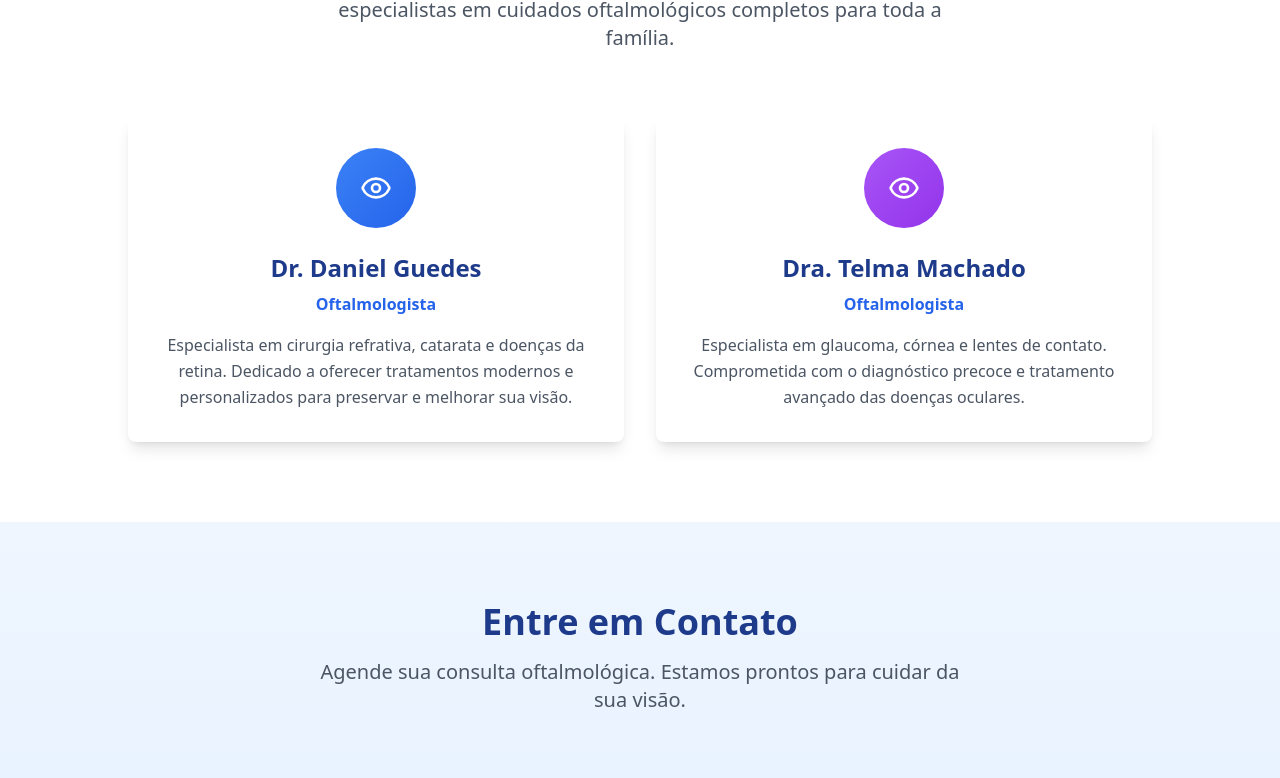
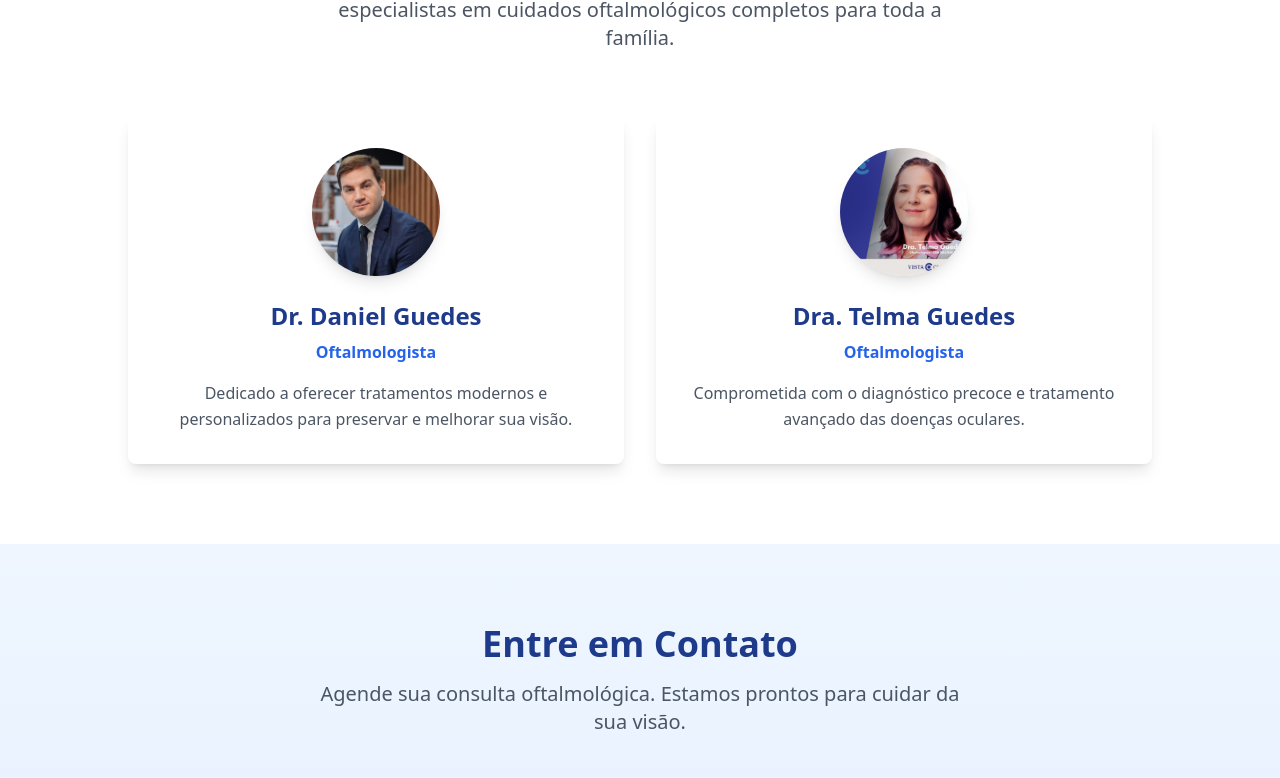
Before and after one commit to Gianluca-chatgds/vista-clinique-web, a React (Vite) app: page / in a window 1280 px wide. Shown: the part 731-1509 px from the top of the page. Built offline with nearby package versions, Linux system fonts and the light colour scheme.

Commit message:
Refactor: Update doctor information
- Updated doctor's name.
- Formatted location according to ABNT.
- Removed the first sentence from the doctors' descriptions.
- Added photos above the doctors' names.

```diff
--- a/src/components/Contact.tsx
+++ b/src/components/Contact.tsx
@@ -2,11 +2,14 @@
 import { Card, CardContent } from "@/components/ui/card";
 import { Phone, Instagram, Youtube, MapPin, Clock, FileText } from "lucide-react";
 import { Button } from "@/components/ui/button";
+
 const Contact = () => {
   const handleInstagramClick = () => {
     window.open('https://www.instagram.com/vistaclinique/', '_blank');
   };
-  return <section className="py-20 px-4 bg-gradient-to-b from-blue-50 to-blue-100">
+
+  return (
+    <section className="py-20 px-4 bg-gradient-to-b from-blue-50 to-blue-100">
       <div className="container mx-auto">
         <div className="text-center mb-16">
           <h3 className="text-4xl font-bold text-blue-900 mb-4">Entre em Contato</h3>
@@ -35,9 +38,9 @@ const Contact = () => {
               <h4 className="text-xl font-bold text-blue-900 mb-4">Localização</h4>
               <p className="text-gray-600 mb-4">Venha nos visitar</p>
               <p className="text-blue-600 font-medium">
-                av presidente epitácio pessoa, 2930, loja 05<br />
-                tambauzinho - joão pessoa/pb<br />
-                cep: 58.042-006
+                Av. Presidente Epitácio Pessoa, 2930, Loja 05<br />
+                Tambauzinho, João Pessoa - PB<br />
+                CEP 58042-006
               </p>
             </CardContent>
           </Card>
@@ -73,6 +76,8 @@ const Contact = () => {
           </div>
         </div>
       </div>
-    </section>;
+    </section>
+  );
 };
+
 export default Contact;
--- a/src/components/Doctors.tsx
+++ b/src/components/Doctors.tsx
@@ -7,16 +7,18 @@ const Doctors = () => {
     {
       name: "Dr. Daniel Guedes",
       specialty: "Oftalmologista",
-      description: "Especialista em cirurgia refrativa, catarata e doenças da retina. Dedicado a oferecer tratamentos modernos e personalizados para preservar e melhorar sua visão.",
+      description: "Dedicado a oferecer tratamentos modernos e personalizados para preservar e melhorar sua visão.",
       icon: Eye,
-      color: "from-blue-500 to-blue-600"
+      color: "from-blue-500 to-blue-600",
+      photo: "/lovable-uploads/650ee987-2dbf-4751-a876-bae3cf1c9c86.png"
     },
     {
-      name: "Dra. Telma Machado",
+      name: "Dra. Telma Guedes",
       specialty: "Oftalmologista",
-      description: "Especialista em glaucoma, córnea e lentes de contato. Comprometida com o diagnóstico precoce e tratamento avançado das doenças oculares.",
+      description: "Comprometida com o diagnóstico precoce e tratamento avançado das doenças oculares.",
       icon: Eye,
-      color: "from-purple-500 to-purple-600"
+      color: "from-purple-500 to-purple-600",
+      photo: "/lovable-uploads/212e0ff0-1bb4-4ddb-95c1-9649582a28d5.png"
     }
   ];
 
@@ -36,8 +38,12 @@ const Doctors = () => {
             <Card key={index} className="hover:shadow-xl transition-all duration-300 border-0 shadow-lg">
               <CardContent className="p-8">
                 <div className="text-center">
-                  <div className={`w-20 h-20 bg-gradient-to-br ${doctor.color} rounded-full flex items-center justify-center mx-auto mb-6`}>
-                    <doctor.icon size={32} className="text-white" />
+                  <div className="w-32 h-32 mx-auto mb-6 rounded-full overflow-hidden shadow-lg">
+                    <img
+                      src={doctor.photo}
+                      alt={doctor.name}
+                      className="w-full h-full object-cover"
+                    />
                   </div>
                   <h4 className="text-2xl font-bold text-blue-900 mb-2">{doctor.name}</h4>
                   <p className="text-blue-600 font-semibold mb-4">{doctor.specialty}</p>
```
Also changed, not shown: public/lovable-uploads/212e0ff0-1bb4-4ddb-95c1-9649582a28d5.png (added), public/lovable-uploads/650ee987-2dbf-4751-a876-bae3cf1c9c86.png (added).
